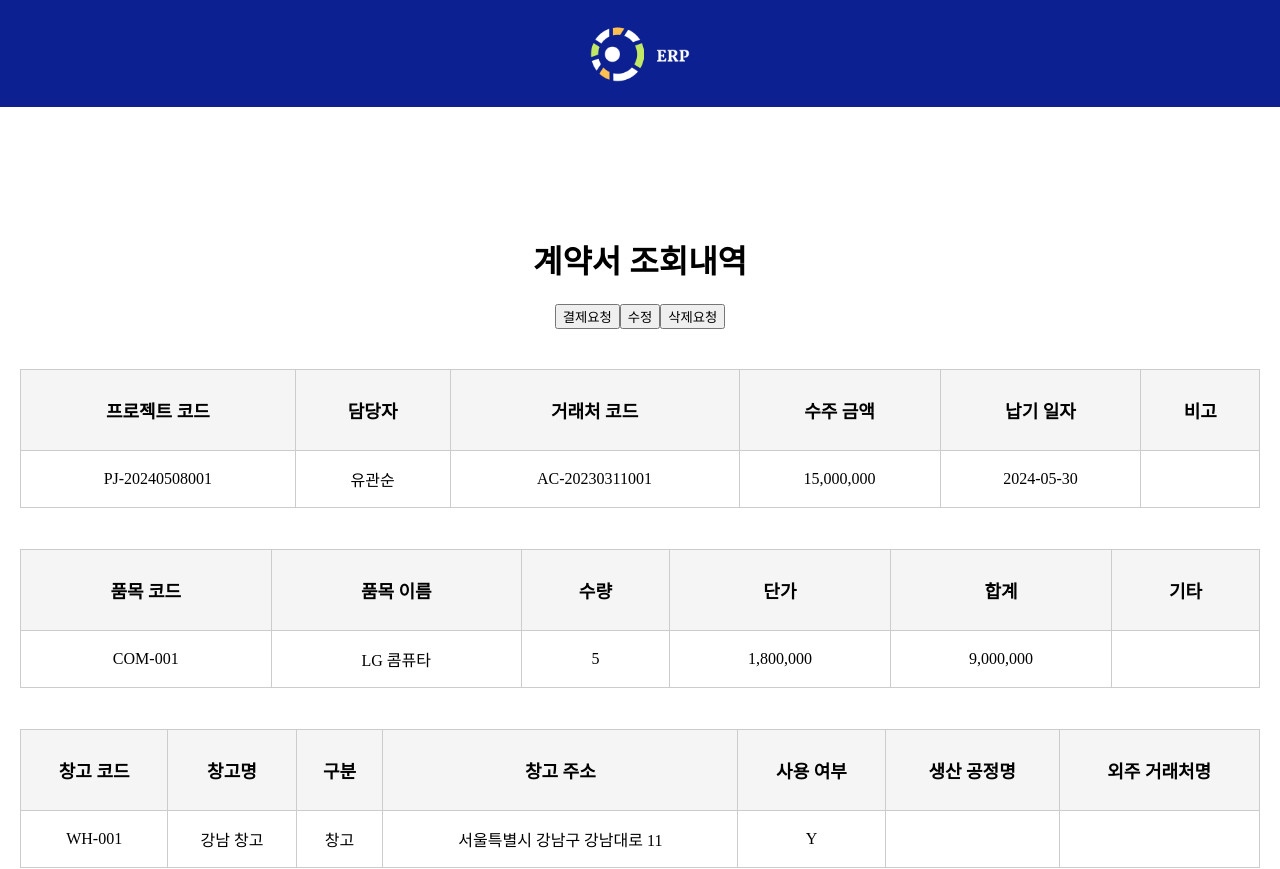
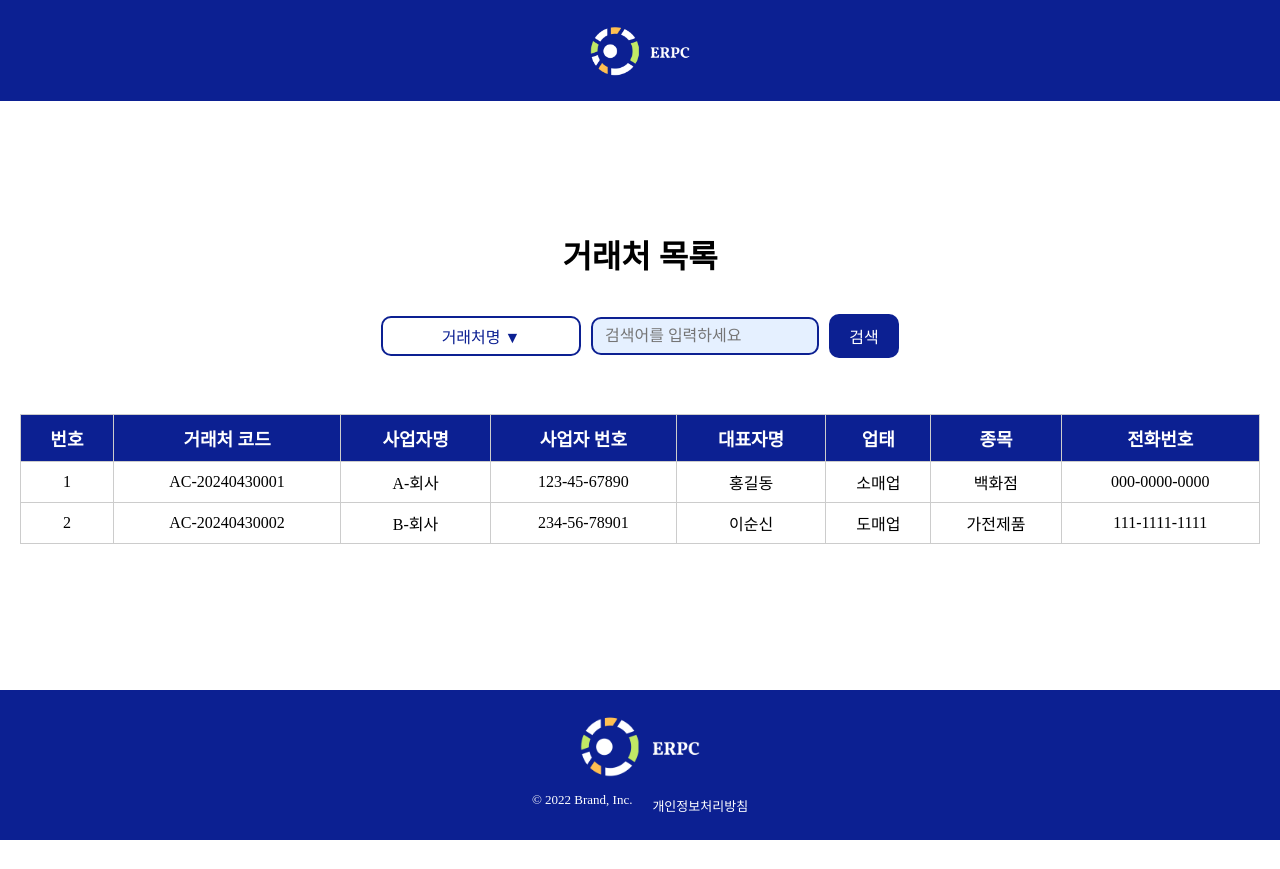
Before and after one commit to beyond-sw-camp/be04-final-team06-ERPC, a Vue app in the folder Frontend/erpc/: page / in a window 1280 px wide. Shown: the top 869 px of the page. After the commit the page ends 840 px from the top, so only its background shows below. Built offline with nearby package versions, Linux system fonts and the light colour scheme; a web font is replaced by a local one.

Commit message:
거래처 목록과 수주 목록에 검색 기능 추가
거래처 목록과 수주 목록에 검색 기능 추가

```diff
--- a/Frontend/erpc/src/App.vue
+++ b/Frontend/erpc/src/App.vue
@@ -17,13 +17,13 @@ import ContractContent from './components/contract/ContractContent.vue';
 <template>
   <Header></Header>
   <!-- <CustomerRegist></CustomerRegist> -->
-  <!-- <CustomerList></CustomerList> -->
+  <CustomerList></CustomerList>
   <!-- <CustomerContents></CustomerContents> -->
   <!-- <OrderRegist></OrderRegist> -->
   <!-- <OrderList></OrderList> -->
   <!-- <ContractRegist></ContractRegist> -->
   <!-- <ContractList></ContractList>  -->
-  <ContractContent></ContractContent>
+  <!-- <ContractContent></ContractContent> -->
   <Footer></Footer>
 </template>
 
--- a/Frontend/erpc/src/assets/css/customer/CustomerList.css
+++ b/Frontend/erpc/src/assets/css/customer/CustomerList.css
@@ -1,4 +1,4 @@
-.list-content {
+.customer-list-content {
     margin-top: 4%;
     display: flex;
     flex-direction: column;
@@ -11,7 +11,7 @@
     margin-top: 3%;
 }
 
-.list-search {
+.customer-list-search {
     display: flex;
     flex-direction: row;
     align-items: center;
@@ -19,12 +19,13 @@
     gap: 10px;
 }
 
-.dropdown {
+.customer-dropdown {
     position: relative;
     display: inline-block;
 }
 
-.dropdown-btn {
+.customer-dropdown-btn {
+    width: 200px;
     background-color: white;
     border: 2px solid #0C2092;
     border-radius: 10px;
@@ -35,7 +36,7 @@
     color: #0C2092;
 }
 
-.dropdown-content {
+.customer-dropdown-content {
     display: none;
     position: absolute;
     background-color: white;
@@ -46,7 +47,7 @@
     width: 100%;
 }
 
-.dropdown-content a {
+.customer-dropdown-content a {
     color: black;
     padding: 12px 16px;
     text-decoration: none;
@@ -54,15 +55,15 @@
     border-bottom: 1px solid #ccc;
 }
 
-.dropdown-content a:hover {
+.customer-dropdown-content a:hover {
     background-color: #f1f1f1;
 }
 
-.dropdown:hover .dropdown-content {
+.customer-dropdown:hover .customer-dropdown-content {
     display: block;
 }
 
-.search-input {
+.customer-search-input {
     max-width: 300px;
     padding: 10px;
     border: 2px solid #0C2092;
@@ -73,7 +74,7 @@
     color: #0C2092;
 }
 
-.search-btn {
+.customer-search-btn {
     background-color: #0C2092;
     border: none;
     color: white;
@@ -87,7 +88,7 @@
     outline: none;
 }
 
-.list-box {
+.customer-list-box {
     width: 100%;
     display: flex;
     flex-direction: column;
--- a/Frontend/erpc/src/components/customer/CustomerList.vue
+++ b/Frontend/erpc/src/components/customer/CustomerList.vue
@@ -1,20 +1,20 @@
 <template>
-    <div class="list-content">
+    <div class="customer-list-content">
         <div class="customer-list">
             <h1>거래처 목록</h1>
         </div>
-        <div class="list-search">
-            <div class="dropdown">
-                <button class="dropdown-btn">거래처명 ▼</button>
-                <div class="dropdown-content">
-                    <a href="#">거래처명</a>
-                    <a href="#">거래처 코드</a>
+        <div class="customer-list-search">
+            <div class="customer-dropdown">
+                <button class="customer-dropdown-btn">{{ searchBy }} ▼</button>
+                <div class="customer-dropdown-content">
+                    <a href="#" @click="setSearchBy('거래처명')">거래처명</a>
+                    <a href="#" @click="setSearchBy('거래처 코드')">거래처 코드</a>
                 </div>
             </div>
-            <input type="text" class="search-input" placeholder="검색어를 입력하세요">
-            <button class="search-btn">검색</button>
+            <input type="text" class="customer-search-input" v-model="searchQuery" placeholder="검색어를 입력하세요">
+            <button class="customer-search-btn" @click="applyFilter">검색</button>
         </div>
-        <div class="list-box">
+        <div class="customer-list-box">
             <table class="customer-table">
                 <thead>
                     <tr>
@@ -29,25 +29,15 @@
                     </tr>
                 </thead>
                 <tbody>
-                    <tr>
-                        <td>1</td>
-                        <td>AC-20240430001</td>
-                        <td>A-회사</td>
-                        <td>123-45-67890</td>
-                        <td>홍길동</td>
-                        <td>소매업</td>
-                        <td>백화점</td>
-                        <td>000-0000-0000</td>
-                    </tr>
-                    <tr>
-                        <td>2</td>
-                        <td>AC-20240430002</td>
-                        <td>B-회사</td>
-                        <td>234-56-78901</td>
-                        <td>이순신</td>
-                        <td>도매업</td>
-                        <td>가전제품</td>
-                        <td>111-1111-1111</td>
+                    <tr v-for="(customer, index) in filteredCustomers" :key="index">
+                        <td>{{ index + 1 }}</td>
+                        <td>{{ customer.code }}</td>
+                        <td>{{ customer.name }}</td>
+                        <td>{{ customer.registration }}</td>
+                        <td>{{ customer.representative }}</td>
+                        <td>{{ customer.businessType }}</td>
+                        <td>{{ customer.industry }}</td>
+                        <td>{{ customer.phone }}</td>
                     </tr>
                 </tbody>
             </table>
@@ -56,8 +46,35 @@
 </template>
 
 <script setup>
+import { ref } from 'vue';
 
+const customers = ref([
+    { code: 'AC-20240430001', name: 'A-회사', registration: '123-45-67890', representative: '홍길동', businessType: '소매업', industry: '백화점', phone: '000-0000-0000' },
+    { code: 'AC-20240430002', name: 'B-회사', registration: '234-56-78901', representative: '이순신', businessType: '도매업', industry: '가전제품', phone: '111-1111-1111' }
+]);
+const searchQuery = ref('');
+const searchBy = ref('거래처명');
+const filteredCustomers = ref(customers.value);
+
+function setSearchBy(criteria) {
+    searchBy.value = criteria;
+}
+
+function applyFilter() {
+    if (!searchQuery.value) {
+        filteredCustomers.value = customers.value;
+    } else {
+        filteredCustomers.value = customers.value.filter(customer => {
+            if (searchBy.value === '거래처명') {
+                return customer.name.includes(searchQuery.value);
+            } else if (searchBy.value === '거래처 코드') {
+                return customer.code.includes(searchQuery.value);
+            }
+        });
+    }
+}
 </script>
+
 
 <style>
     @import url('@/assets/css/customer/CustomerList.css');
--- a/Frontend/erpc/src/components/order/OrderList.vue
+++ b/Frontend/erpc/src/components/order/OrderList.vue
@@ -5,14 +5,14 @@
         </div>
         <div class="order-list-search">
             <div class="order-dropdown">
-                <button class="order-dropdown-btn">프로젝트 코드 ▼</button>
+                <button class="order-dropdown-btn">{{ searchBy }} ▼</button>
                 <div class="order-dropdown-content">
-                    <a href="#">프로젝트 코드</a>
-                    <a href="#">담당자</a>
+                    <a href="#" @click="setSearchBy('프로젝트 코드')">프로젝트 코드</a>
+                    <a href="#" @click="setSearchBy('담당자')">담당자</a>
                 </div>
             </div>
-            <input type="text" class="order-search-input" placeholder="검색어를 입력하세요">
-            <button class="order-search-btn">검색</button>
+            <input type="text" class="order-search-input" v-model="searchQuery" placeholder="검색어를 입력하세요">
+            <button class="order-search-btn" @click="applyFilter">검색</button>
         </div>
         <div class="order-list-box">
             <table class="order-table">
@@ -28,23 +28,14 @@
                     </tr>
                 </thead>
                 <tbody>
-                    <tr>
-                        <td>1</td>
-                        <td>PJ-20240508001</td>
-                        <td>600,000</td>
-                        <td>2024-04-01</td>
-                        <td>2025-04-04</td>
-                        <td>진행중</td>
-                        <td>유관순</td>
-                    </tr>
-                    <tr>
-                        <td>2</td>
-                        <td>PJ-20240508002</td>
-                        <td>500,000</td>
-                        <td>2024-04-01</td>
-                        <td>2025-04-04</td>
-                        <td>진행중</td>
-                        <td>이순신</td>
+                    <tr v-for="order in filteredOrders" :key="order.id">
+                        <td>{{ order.id }}</td>
+                        <td>{{ order.projectCode }}</td>
+                        <td>{{ order.amount }}</td>
+                        <td>{{ order.creationDate }}</td>
+                        <td>{{ order.dueDate }}</td>
+                        <td>{{ order.status }}</td>
+                        <td>{{ order.inCharge }}</td>
                     </tr>
                 </tbody>
             </table>
@@ -53,6 +44,33 @@
 </template>
 
 <script setup>
+import { ref } from 'vue';
+
+const orders = ref([
+    { id: 1, projectCode: 'PJ-20240508001', amount: '600,000', creationDate: '2024-04-01', dueDate: '2025-04-04', status: '진행중', inCharge: '유관순' },
+    { id: 2, projectCode: 'PJ-20240508002', amount: '500,000', creationDate: '2024-04-01', dueDate: '2025-04-04', status: '진행중', inCharge: '이순신' }
+]);
+const searchQuery = ref('');
+const searchBy = ref('프로젝트 코드');
+const filteredOrders = ref(orders.value);
+
+function setSearchBy(criteria) {
+    searchBy.value = criteria;
+}
+
+function applyFilter() {
+    if (!searchQuery.value) {
+        filteredOrders.value = orders.value;
+    } else {
+        filteredOrders.value = orders.value.filter(order => {
+            if (searchBy.value === '프로젝트 코드') {
+                return order.projectCode.includes(searchQuery.value);
+            } else if (searchBy.value === '담당자') {
+                return order.inCharge.includes(searchQuery.value);
+            }
+        });
+    }
+}
 </script>
 
 <style>
@@ -66,7 +84,7 @@
 
 .order-list {
     text-align: center;
-    margin-top: 3%;
+    margin-top: 8%;
 }
 
 .order-list-search {
@@ -83,6 +101,7 @@
 }
 
 .order-dropdown-btn {
+    width: 200px;
     background-color: white;
     border: 2px solid #0C2092;
     border-radius: 10px;
@@ -102,6 +121,7 @@
     z-index: 1;
     border-radius: 10px;
     width: 100%;
+    font-size: 15px;
 }
 
 .order-dropdown-content a {
@@ -137,7 +157,7 @@
     color: white;
     padding: 10px 8px;
     width: 70px;
-    margin-top: 15px;
+    margin-top: 16px;
     margin-bottom: 16px;
     font-size: 16px;
     border-radius: 10px;
```
Also changed, not shown: Frontend/erpc/src/assets/img/logo.png (deleted), Frontend/erpc/src/assets/img/logo2.png.
